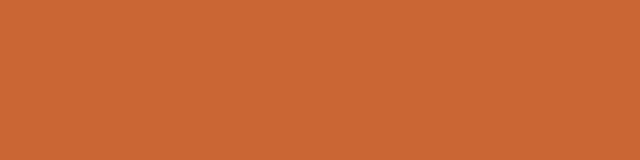
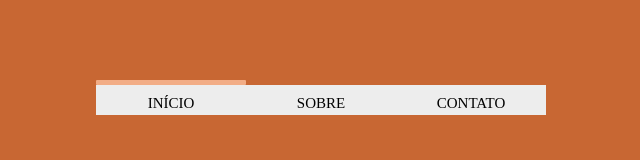
Before and after one commit to jessdirksen/scrunchies, a plain HTML site: page index.html in a window 1280 px wide. Shown: the whole page, without its empty margins (104-744 px from the left). Drawn offline with Linux system fonts and the light colour scheme.

Commit message:
barra de menu

```diff
--- a/index.html
+++ b/index.html
@@ -8,7 +8,12 @@
 </head>
 
 <body>
-
+    <div id="menuBar">
+        <div id="slider"></div>
+            <div alt="1" class="menuItem">Início</div>
+            <div alt="2" class="menuItem">Sobre</div>
+            <div alt="3" class="menuItem">Contato</div>
+    </div>
 </body>
 
 
--- a/style.css
+++ b/style.css
@@ -7,3 +7,32 @@
 body {
     background-color: #c86733;
 }
+
+#menuBar {
+position:absolute;
+left: 200px;
+top: 80px;
+}
+
+.menuItem {
+    position: relative;
+    width: 150px;
+    height: 30px;
+    text-transform: uppercase;
+    font-size: 15px;
+    padding-top: 10px;
+    background-color: #EDEDED;
+    float:left;
+    text-align: center;
+    font-family: 'raleway';
+    cursor: pointer
+}
+
+#slider{
+    background-color: #f2ad86;
+    height: 5px;
+    width: 150px;
+    opacity.8;
+    margin-left: 0px;
+    border-radius: 1px;
+}
```
